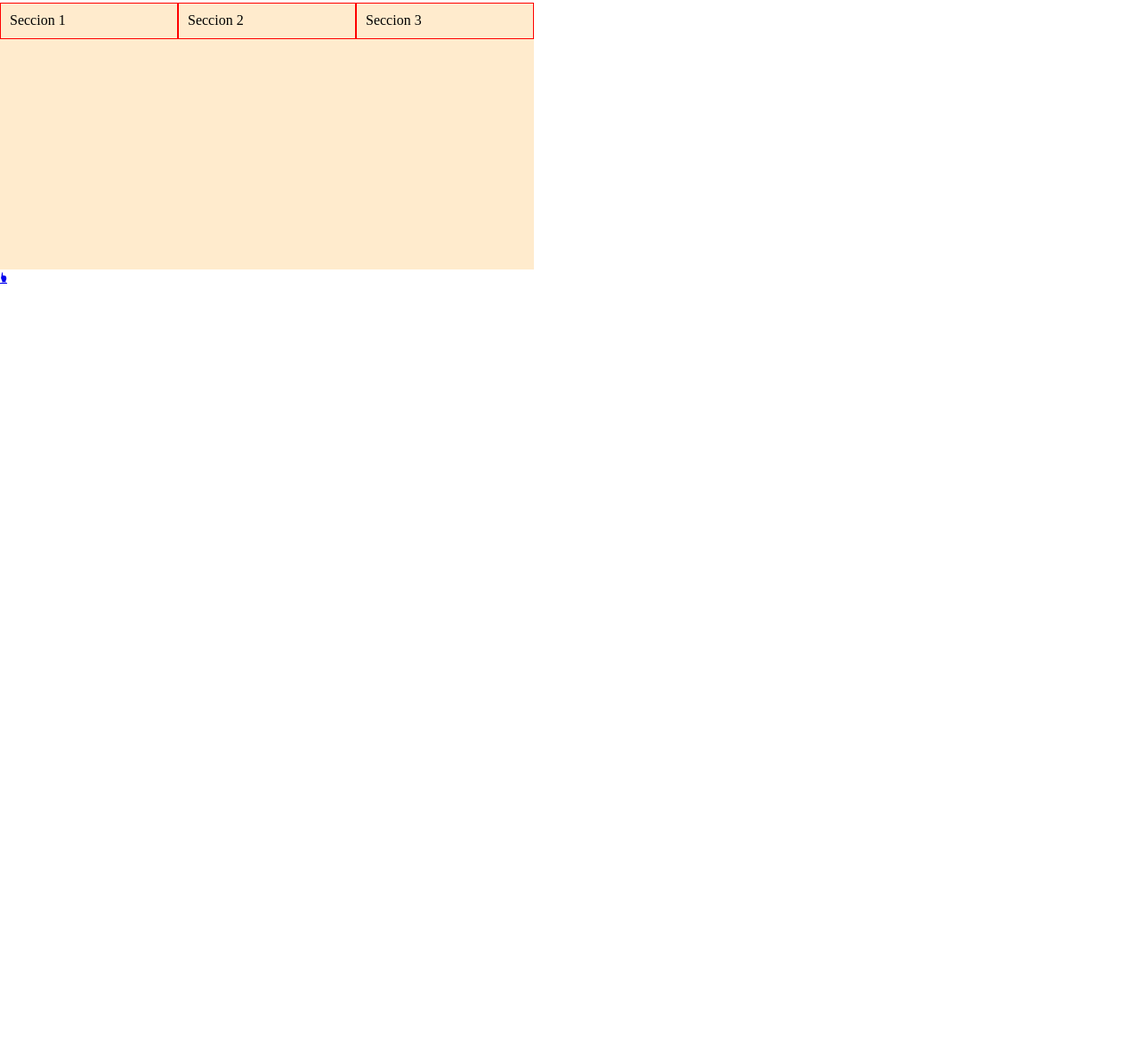
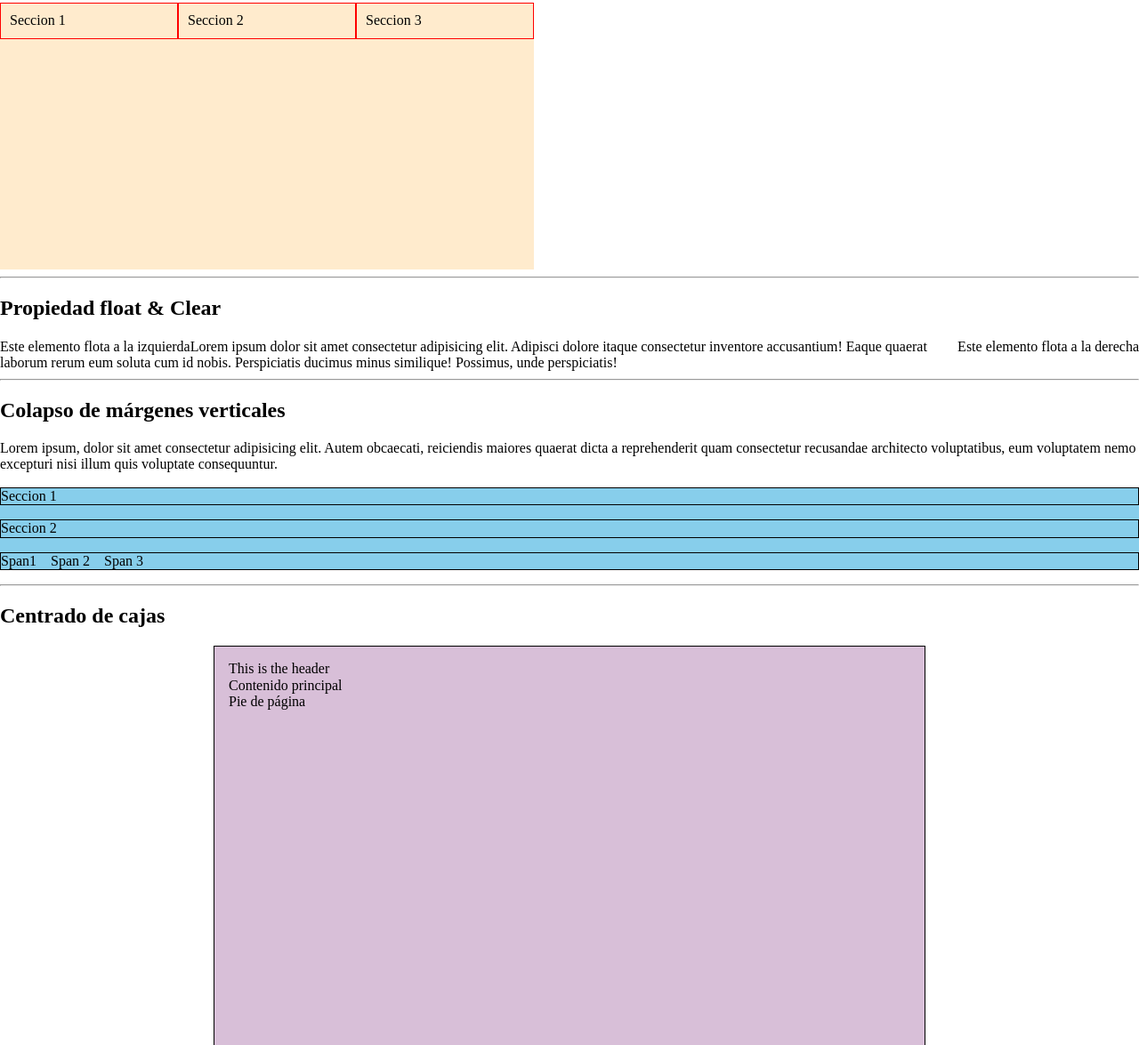
Before and after one commit to orlas135/css_basics, a plain HTML site: page src/box-model.html in a window 1280 px wide. Shown: the part 3045-4220 px from the top of the page at 89% size. Before the commit the page ends 3367 px from the top, so only its background shows below. Drawn offline with Linux system fonts and the light colour scheme.

Commit message:
Box model finalizado. Próxima sección: posicionamiento relative

```diff
--- a/assets/stylesheets/box-model.css
+++ b/assets/stylesheets/box-model.css
@@ -189,3 +189,43 @@ html {
 *:after {
   box-sizing: inherit;
 }
+
+.container-floats {
+  background-color: cornflowerblue;
+}
+
+.float-left {
+  float: left;
+}
+
+.float-right {
+  float: right;
+}
+
+/*Colapso de márgenes verticlaes*/
+
+.margin-collapse {
+  background-color: skyblue;
+}
+
+.margin-collapse section {
+  border: thin solid black;
+  margin-top: 16px;
+  margin-bottom: 16px;
+}
+
+.margin-collapse span {
+  display: inline-block;
+  margin-right: 16px;
+}
+
+/*Centrado de cajas*/
+
+.sitio-web {
+  border: thin solid black;
+  background-color: thistle;
+  width: 800px;
+  height: 1000px;
+  padding: 16px;
+  margin: auto;
+}
--- a/src/box-model.html
+++ b/src/box-model.html
@@ -163,6 +163,50 @@
       <section class="item">Seccion 2</section>
       <section class="item">Seccion 3</section>
     </article>
+
+    <hr />
+
+    <h2>Propiedad float & Clear</h2>
+
+    <article class="container-floats">
+      <section class="float-right">Este elemento flota a la derecha</section>
+      <section class="float-left">Este elemento flota a la izquierda</section>
+    </article>
+    <article>
+      <section>
+        Lorem ipsum dolor sit amet consectetur adipisicing elit. Adipisci dolore
+        itaque consectetur inventore accusantium! Eaque quaerat laborum rerum
+        eum soluta cum id nobis. Perspiciatis ducimus minus similique! Possimus,
+        unde perspiciatis!
+      </section>
+    </article>
+    <hr />
+    <h2>Colapso de márgenes verticales</h2>
+    <div>
+      Lorem ipsum, dolor sit amet consectetur adipisicing elit. Autem obcaecati,
+      reiciendis maiores quaerat dicta a reprehenderit quam consectetur
+      recusandae architecto voluptatibus, eum voluptatem nemo excepturi nisi
+      illum quis voluptate consequuntur.
+    </div>
+    <article class="margin-collapse">
+      <section>Seccion 1</section>
+      <section>Seccion 2</section>
+      <section>
+        <span>Span1</span><span>Span 2</span><span>Span 3</span>
+      </section>
+    </article>
+
+    <hr />
+
+    <h2>Centrado de cajas</h2>
+
+    <article class="sitio-web">
+      <header>This is the header</header>
+
+      <main>Contenido principal</main>
+
+      <footer>Pie de página</footer>
+    </article>
     <a href="index.html#temario">🖢</a>
   </body>
 </html>
```
Also changed, not shown: assets/stylesheets/positions.css (added, +40 -0 lines), src/index.html (+1 -0 lines), src/positions.html (added, +17 -0 lines).
